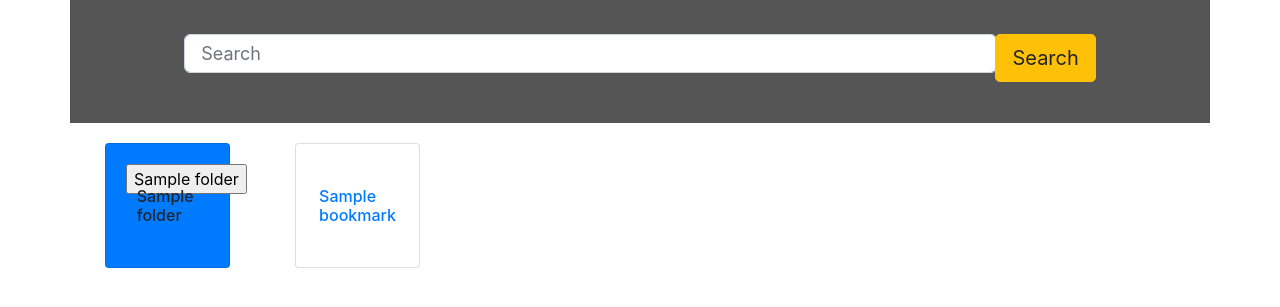
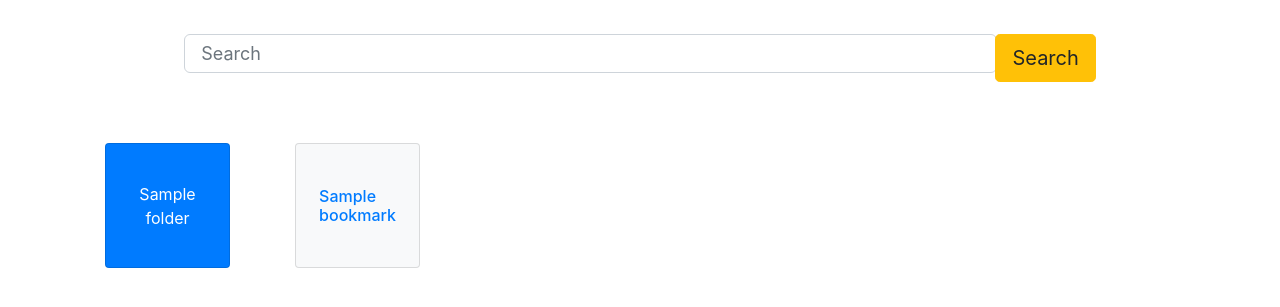
Before and after one commit to bsacash/fire-starter, a Flask app: template templates/index.html in a window 1280 px wide. Shown: the top 307 px of the page. Run offline with Flask 2, Linux system fonts and the light colour scheme; the template is opened without the code that fills it: most values are stand-ins (such as "Sample title", 1, 10 or a date in 2020); some libraries are stand-ins or nearby versions.

Commit message:
add folder styling

```diff
--- a/static/css/custom.css
+++ b/static/css/custom.css
@@ -18,6 +18,11 @@
     transform: translateX(-50%) translateY(-50%);
 }
 
+.form-style {
+  white-space: normal;
+  color: white;
+}
+
 .color{
     display:block;
     background-color:#475;
@@ -31,7 +36,6 @@
     width: 100%;
     height: 30%; /* set a pixel height and then remove the body,html height */
     vertical-align: middle;
-    background: #555;
     color: #fff;
 }
 .featurette-inner {
--- a/templates/index.html
+++ b/templates/index.html
@@ -3,7 +3,6 @@
 {% block content %}
 
 
-<!-- example 2 -->
 <div class="featurette">
    <div class="featurette-inner text-center">
       <form role="form" class="search has-button">
@@ -20,55 +19,19 @@
 <!-- /.featurette (display:table) -->
 
 
-
-
-
-<!-- <div class="col-sm-4">
-    <div class="card innerbox">
-      <div class="card-block">
-        <h5 class="card-title">Special title treatment</h5>
-        <a href="#" class="btn btn-primary">Go somewhere</a>
-      </div>
-    </div>
-  </div> -->
-
-
-
  {% for  folder in folders %}
-    {# <div class="col-lg">
-      <a href="#" class="thumbnail">
-        <div class="">
-
-          <form action="{{ url_for('folder') }}" method="post">
-            <input type="hidden" name="folder_click" value="{{folder.id}}">
-            <input type="submit" value="{{folder.title}}">
-          </form>
-
-        </div>
-      </a>
-    </div> #}
-
-
-      <div class="col-sm-2">
-        <div class="card innerbox bg-primary">
-          <div class="card-block">
-            <h6 class="card-title centering">{{folder.title}}</h6>
-            <form action="{{ url_for('folder') }}" method="post">
-              <input type="hidden" name="folder_click" value="{{folder.id}}">
-              <input type="submit" value="{{folder.title}}">
-            </form>
-          </div>
-        </div>
-      </div>
-
+  <div class="col-lg-2 col-md-3 col-sm-4 col-6">
+    <form action="{{ url_for('folder') }}" method="post">
+      <input type="hidden" name="folder_click" value="{{folder.id}}">
+      <input class= "card innerbox bg-primary form-style" type="submit" value="{{folder.title}}">
+    </form>
+  </div>
  {% endfor %}
 
-
-
  {% for bookmark in bookmarks %}
-  <div class="col-sm-2">
+  <div class="col-lg-2 col-md-3 col-sm-4 col-6">
    <a href="{{ bookmark.url }}">
-     <div class="card innerbox">
+     <div class="card innerbox bg-light">
        <div class="card-block">
          <h6 class="card-title centering">{{bookmark.title}}</h6>
        </div>
```
